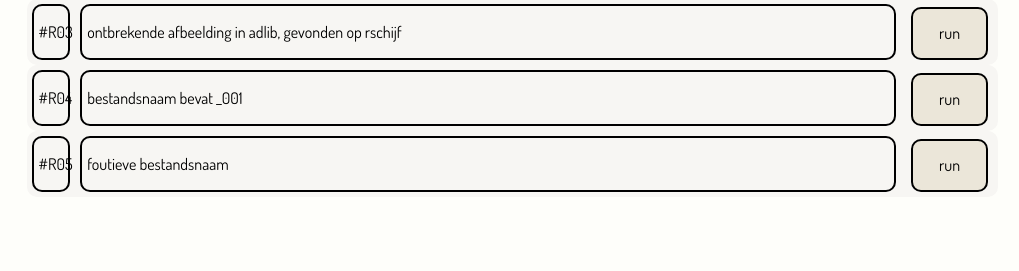
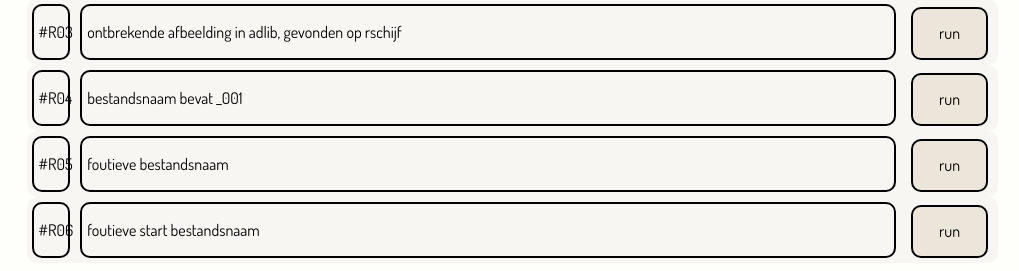
Before and after one commit to huisvanalijn/hva-im-dataportal, a Django app: page /hva in a window 1280 px wide, after a click on "Multimedia Quality". Shown: the part 540-811 px from the top of the page, without its empty margins (211-1230 px from the left). Before the commit the page ends 732 px from the top, so only its background shows below. Run offline with Django 3.2, Linux system fonts and the light colour scheme; parts of the project's set-up code (start-up, migrations or seed data) failed here and were passed over; some web fonts are replaced.

Commit message:
startbestandsnaam

```diff
--- a/dataportalapp/templates/hva.html
+++ b/dataportalapp/templates/hva.html
@@ -455,6 +455,17 @@
                                 <button onclick="location.href='bestandsnaam'" class='run'>run</button>
                             </div>
                         </div>
+                        <div class='rschijfcheck'>
+                            <div class='text'>
+                                <p>#R06</p>
+                            </div>
+                            <div class='text'>
+                                <p>foutieve start bestandsnaam</p>
+                            </div>
+                            <div>
+                                <button onclick="location.href='naamstart'" class='run'>run</button>
+                            </div>
+                        </div>
                     </div>
                 </div>
             </div>
--- a/dataportalapp/urls.py
+++ b/dataportalapp/urls.py
@@ -42,5 +42,6 @@ urlpatterns = [
     path('adlib', views.adlib),
     path('bestandsnaam', views.bestandsnaam),
     path('start', views.start),
-    path('afad', views.afad)
+    path('afad', views.afad),
+    path('naamstart', views.naamstart)
 ]
--- a/dataportalapp/views.py
+++ b/dataportalapp/views.py
@@ -246,6 +246,22 @@ df_t06 = df_t06['term.nummer'].astype(int)
 df_t06 = pd.DataFrame({'term': df_t06.values})
 df_t06 = df_t06[(df_t06['term'] > 9999999) | (df_t06['term'] < 1000000)]
 
+df_rschijf = df_rschijf[~df_rschijf['pad'].str.contains("WERKMAP", na=False)]
+df_rschijf = df_rschijf[~df_rschijf['pad'].str.contains("EXTERNE SCHIJVEN", na=False)]
+df_rschijf = df_rschijf[~df_rschijf['pad'].str.contains(r"_", na=False)]
+df_rschijf = df_rschijf[~df_rschijf['pad'].str.contains(r"A3", na=False)]
+
+df_r06 = df_rschijf[~((df_rschijf["objectnummer"].str.startswith("FO-", na=False))
+                        | (df_rschijf["objectnummer"].str.startswith("DB-", na=False))
+                        | (df_rschijf["objectnummer"].str.startswith("F0", na=False))
+                        | (df_rschijf["objectnummer"].str.startswith("AU-", na=False))
+                        | (df_rschijf["objectnummer"].str.startswith("19", na=False))
+                        | (df_rschijf["objectnummer"].str.startswith("20", na=False))
+                        | (df_rschijf["objectnummer"].str.startswith("DIA-", na=False))
+                        | (df_rschijf["objectnummer"].str.startswith("AF", na=False))
+                        | (df_rschijf["objectnummer"].str.startswith("RE-", na=False))
+                        | (df_rschijf["objectnummer"].str.startswith("VI-", na=False)))]
+
 df_rschijf = df_rschijf[(df_rschijf["objectnummer"].str.startswith("FO-", na=False))
                         | (df_rschijf["objectnummer"].str.startswith("DB-", na=False))
                         | (df_rschijf["objectnummer"].str.startswith("F0", na=False))
@@ -257,10 +273,6 @@ df_rschijf = df_rschijf[(df_rschijf["objectnummer"].str.startswith("FO-", na=Fal
                         | (df_rschijf["objectnummer"].str.startswith("RE-", na=False))
                         | (df_rschijf["objectnummer"].str.startswith("VI-", na=False))]
 
-df_rschijf = df_rschijf[~df_rschijf['pad'].str.contains("WERKMAP", na=False)]
-df_rschijf = df_rschijf[~df_rschijf['pad'].str.contains("EXTERNE SCHIJVEN", na=False)]
-df_rschijf = df_rschijf[~df_rschijf['pad'].str.contains(r"_", na=False)]
-df_rschijf = df_rschijf[~df_rschijf['pad'].str.contains(r"A3", na=False)]
 df_r04 = df_rschijf[df_rschijf['objectnummer'].str.contains(r"_001", na=False)]
 df_rschijf = df_rschijf[~df_rschijf['objectnummer'].str.contains(r"_", na=False)]
 df_r05 = df_rschijf[(df_rschijf['objectnummer'].str.contains("a", na=False))
@@ -1233,5 +1245,22 @@ def afad(request):
     wb.save(response)
     return response
 
+def naamstart(request):
+    response = HttpResponse(content_type='application/ms-excel')
+    response['Content-Disposition'] = 'attachment; filename="#R06.xlsx"'
+    wb = Workbook()
+    if df_r06.empty == True:
+        messages.success(request, 'Congrats! Empty list :)')
+        return render(request, 'hva.html')
+    else:
+        ws = wb.active
+        ws.title = '#R06'
+        rows = dataframe_to_rows(df_r06, index=False)
+        for r_idx, row in enumerate(rows, 1):
+            for c_idx, value in enumerate(row, 1):
+                ws.cell(row=r_idx, column=c_idx, value=value)
+    wb.save(response)
+    return response
+
 def im(request):
     return render(request, 'im.html')
```
